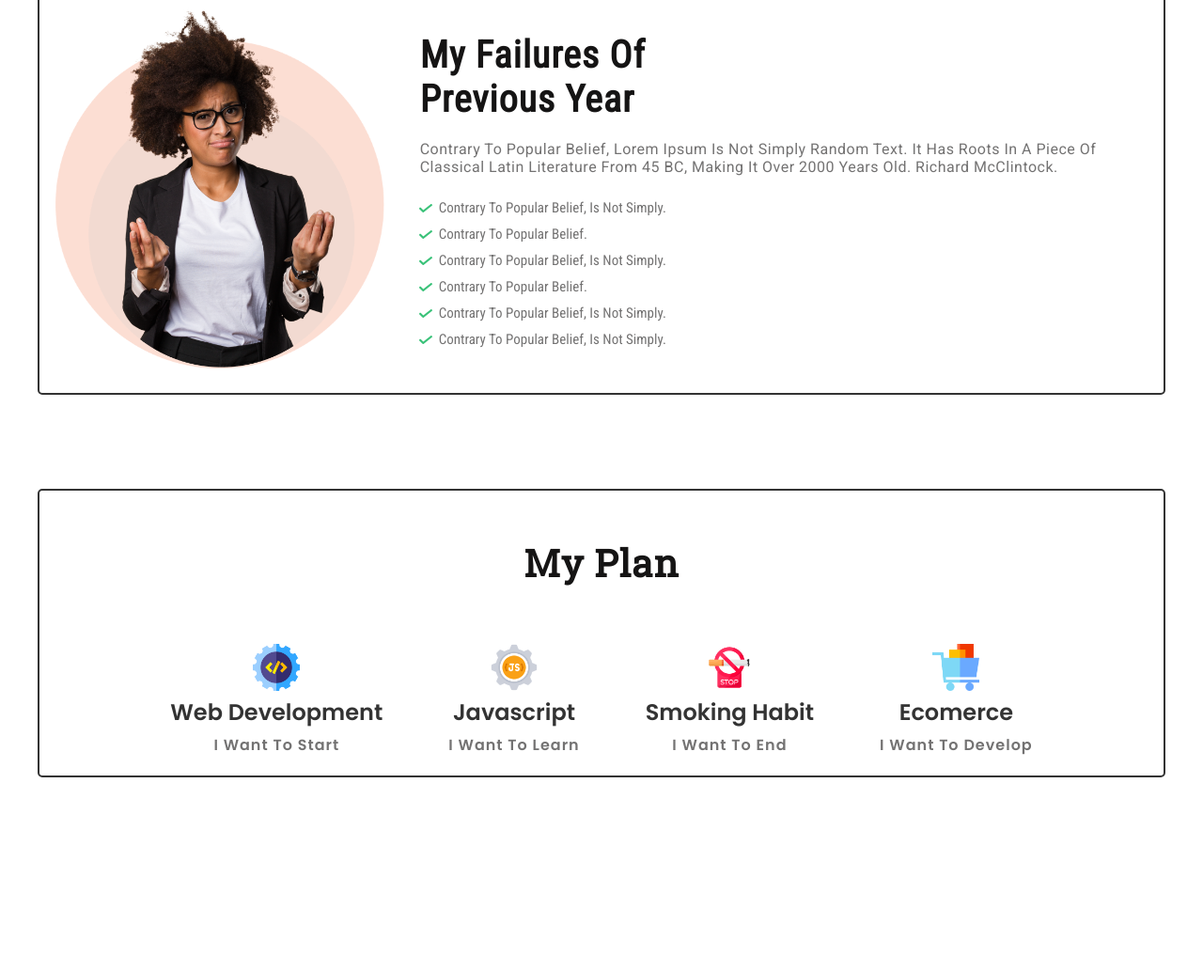
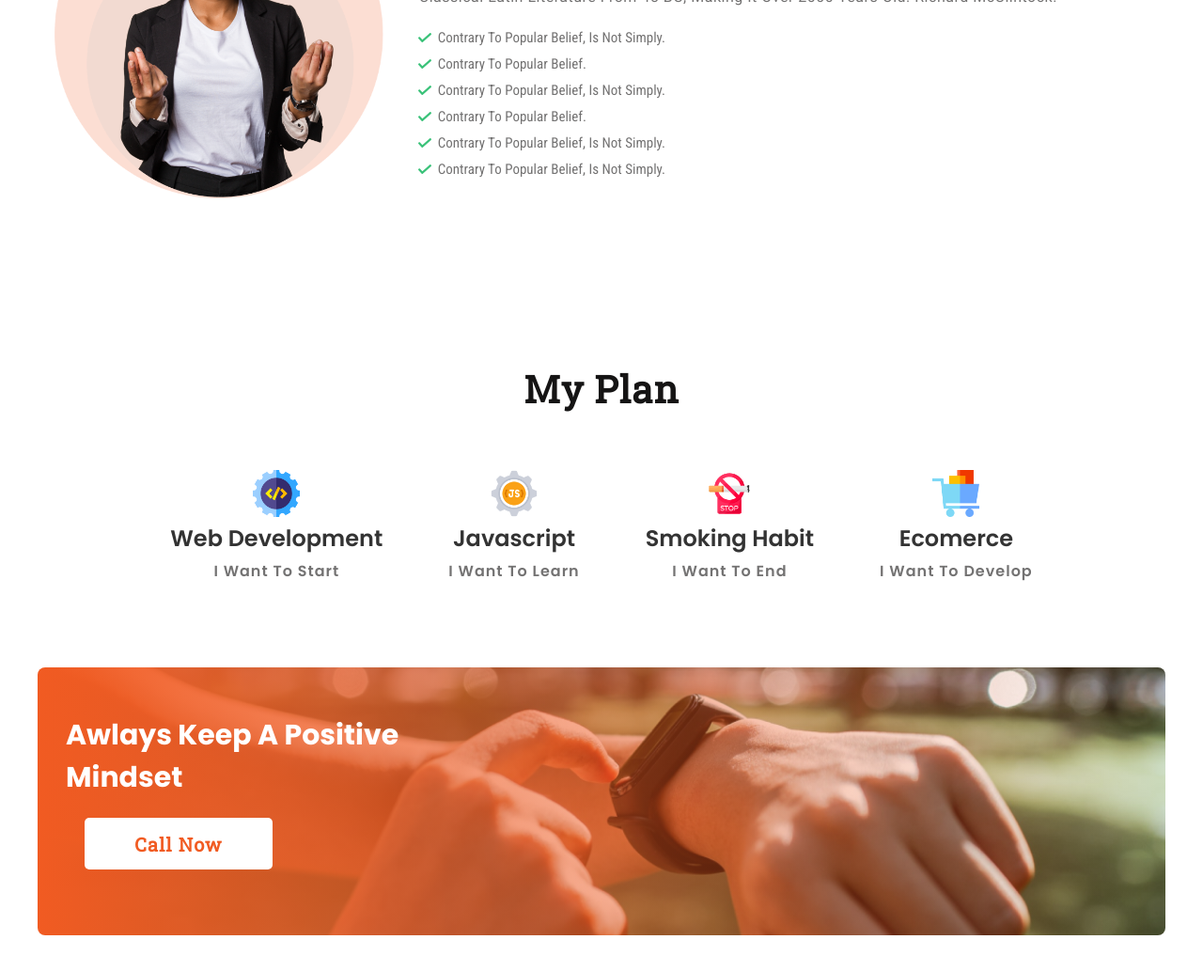
Before and after one commit to ikramuzzaman455173/new-year-new-me-website-project, a plain HTML site: page index.html in a window 1280 px wide. Shown: the part 1069-2102 px from the top of the page at 94% size. Before the commit the page ends 1996 px from the top, so only its background shows below. Drawn offline with Linux system fonts and the light colour scheme.

Commit message:
contact me section complete

```diff
--- a/css/style.css
+++ b/css/style.css
@@ -11,6 +11,9 @@
 
 a {
   text-decoration: none;
+}
+a:hover{
+  color:#fff;
 }
 
 ul {
@@ -59,9 +62,9 @@ font-family: 'Roboto Slab', serif;
   width: 1200px;
   display: flex;
   flex-direction: column;
-  border: 2px solid #333;
+  /* border: 2px solid #333; */
   margin: 0 auto;
-  border-radius:5px;
+  border-radius: 5px;
 }
 
 .btn {
@@ -88,7 +91,7 @@ body {
   min-height: 100vh;
   background: #FFFFFF;
   color: #151414;
-  margin-bottom: 100px;
+  margin-bottom: 50px;
 }
 
 /* section{
@@ -99,7 +102,7 @@ body {
 .header {
   background: url('../images/banner/banner2.png');
   background-repeat: no-repeat;
-  height: 1050px;
+  height: 870px;
   background-size: center;
   background-position: cover;
   transform: scalex(-1);
@@ -242,5 +245,51 @@ body {
   font-weight: 600;
   letter-spacing: 1px;
   font-family: 'Poppins', sans-serif;
-  margin-bottom:10px;
+  margin-bottom: 10px;
 }
+
+/* *<===contact me section styles===>* */
+.contact-me {
+  margin-top: 70px;
+}
+
+.contact-me .blend-content {
+  border-radius:8px;
+  padding: 50px 0;
+  background: #FF4E50;
+  background:linear-gradient(90deg, #F15B22 0%, rgba(241, 91, 34, 0) 100%), url('../images/watch.png');
+  background-repeat: no-repeat;
+  background-position: center left;
+  background-size: cover;
+  color:#fff;
+}
+.contact-me .blend-content .font-heading4{
+  margin-left:30px;
+  width:400px;
+}
+.contact-me .blend-content .btn1{
+  display: inline-block;
+  background:#fff;
+  margin:20px 0;
+  margin-left:50px;
+  width:200px;
+  text-align: center;
+}
+.contact-me .blend-content .btn1:hover{
+  background:#151414;
+  color:#fff;
+}
+.contact-me .blend-content .btn1 a{
+  font-size:20px;
+  color:#F15B22;
+  font-weight:bold;
+  font-family:'Roboto slab',sans-serif;
+  letter-spacing:1px;
+}
+.contact-me .blend-content .btn1 a:hover{
+  font-weight:400;
+  letter-spacing:2px;
+  color:#fff;
+}
+
+/* *<===my blog section styles===>* */
--- a/index.html
+++ b/index.html
@@ -32,7 +32,8 @@ form, by injected humour, or randomised words</p>
         <div class="about-info">
           <h3 class="font-heading3">My failures of
             previous year</h3>
-    <p class="font-paragrapgh">Contrary to popular belief, Lorem Ipsum is not
+          <p class="font-paragrapgh">Contrary to popular belief, Lorem Ipsum is
+            not
             simply random text. It has roots in a piece of
             classical Latin literature from 45 BC, making it over
             2000 years old. Richard McClintock.</p>
@@ -78,7 +79,16 @@ classical Latin literature from 45 BC, making it over
     </section>
     <!--* ====my plan section end===== *-->
 
-
+    <!--* ====contact me section start===== *-->
+    <section class="contact-me">
+      <div class="container">
+        <div class="blend-content">
+          <h3 class="font-heading4">Awlays keep a positive mindset</h3>
+          <div class="btn btn1"><a href="#">call now</a></div>
+        </div>
+      </div>
+    </section>
+    <!--* ====contact me section end===== *-->
 
 
   </body>
```
Lines whose indentation alone changed are shown as unchanged.
